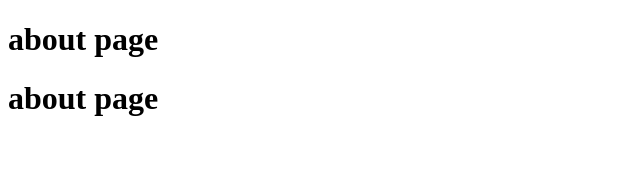
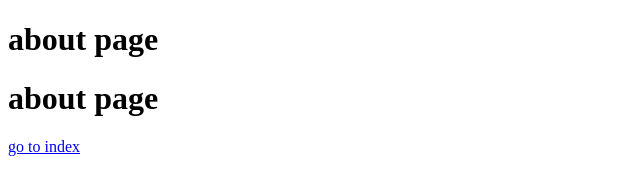
Before and after one commit to tejalshinde2005/Git-practice, a plain HTML site: page about.html in a window 1280 px wide. Shown: the full height of the page, 0-640 px from the left. Drawn offline with Linux system fonts and the light colour scheme.

Commit message:
index page link addad

```diff
--- a/about.html
+++ b/about.html
@@ -6,6 +6,7 @@
 <body>
     <h1>about page</h1>
     <h1>about page</h1>
+    <a href="index.html">go to index</a>
 
 </body>
 </html>
```
